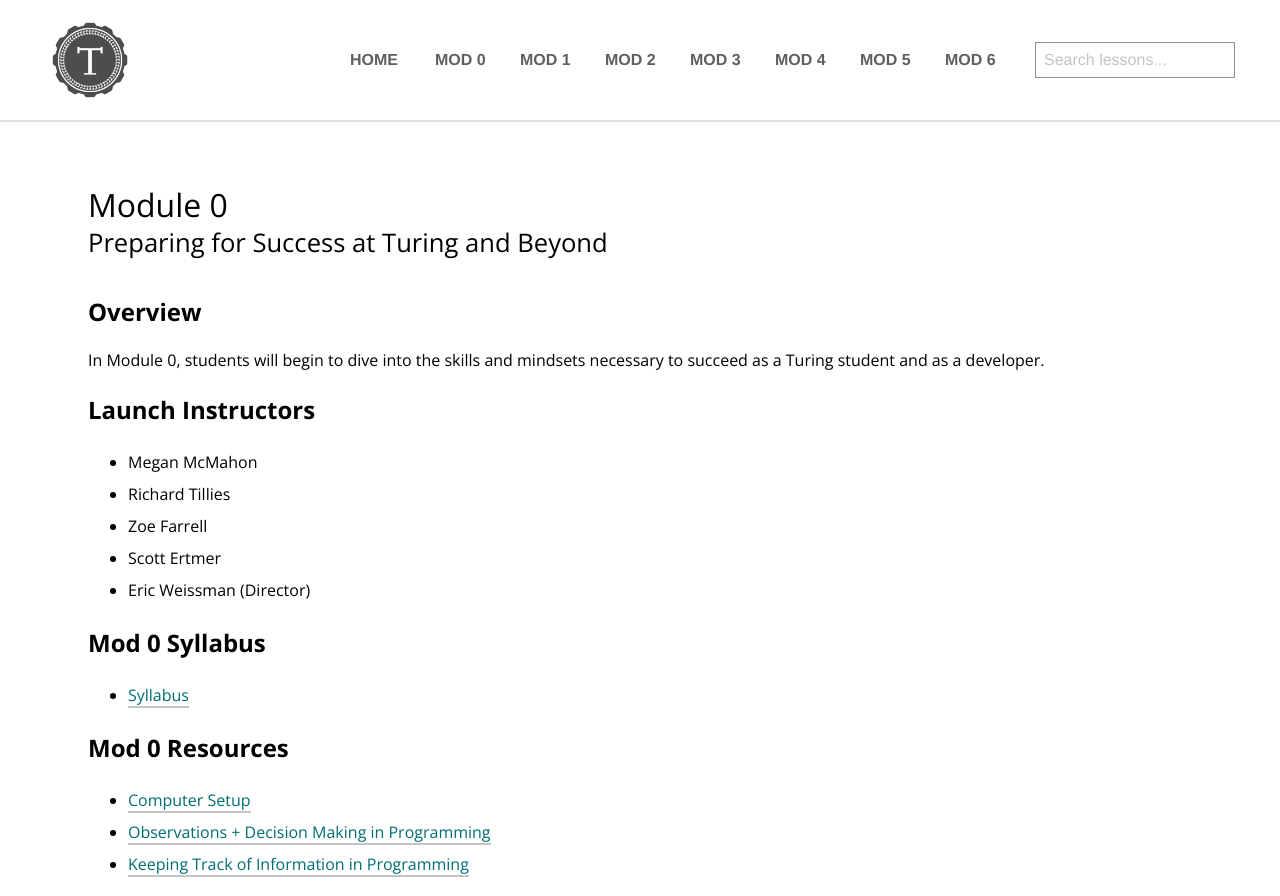
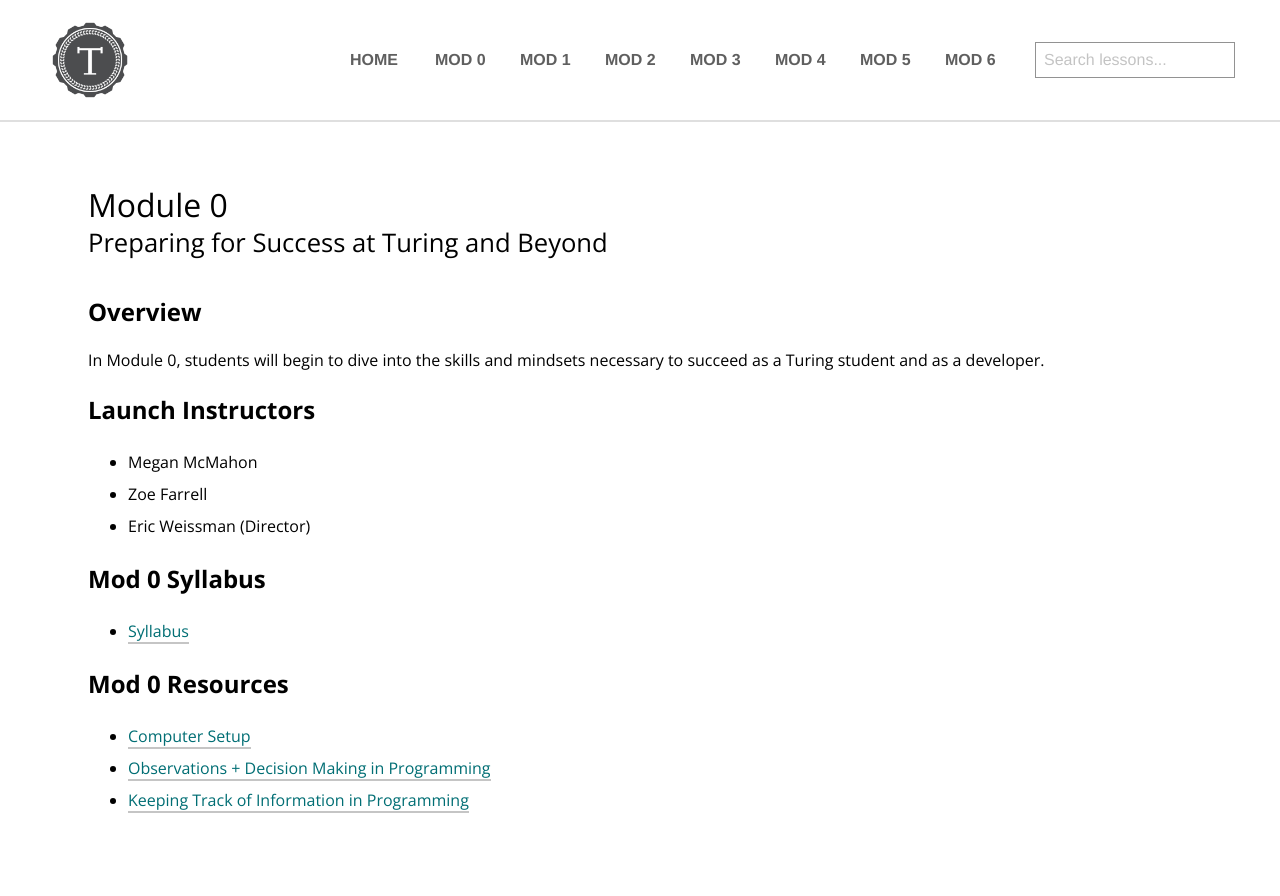
Before and after one commit to turingschool/launch-curriculum, a Jekyll site: the page built from module0/index.md, in a window 1280 px wide, cut to the strip 0-896 px from the top of the page. Built offline with Jekyll 4.4.1, drawn with Linux system fonts in a browser that asks for light colours; nearby versions of some CDN libraries; comment, search, counter and statistics services are not loaded.

Commit message:
Update instructor lists

```diff
--- a/module0/index.md
+++ b/module0/index.md
@@ -10,9 +10,7 @@
 ## Launch Instructors
 
 * Megan McMahon
-* Richard Tillies
 * Zoe Farrell
-* Scott Ertmer
 * Eric Weissman (Director)
 
 ## Mod 0 Syllabus
```
